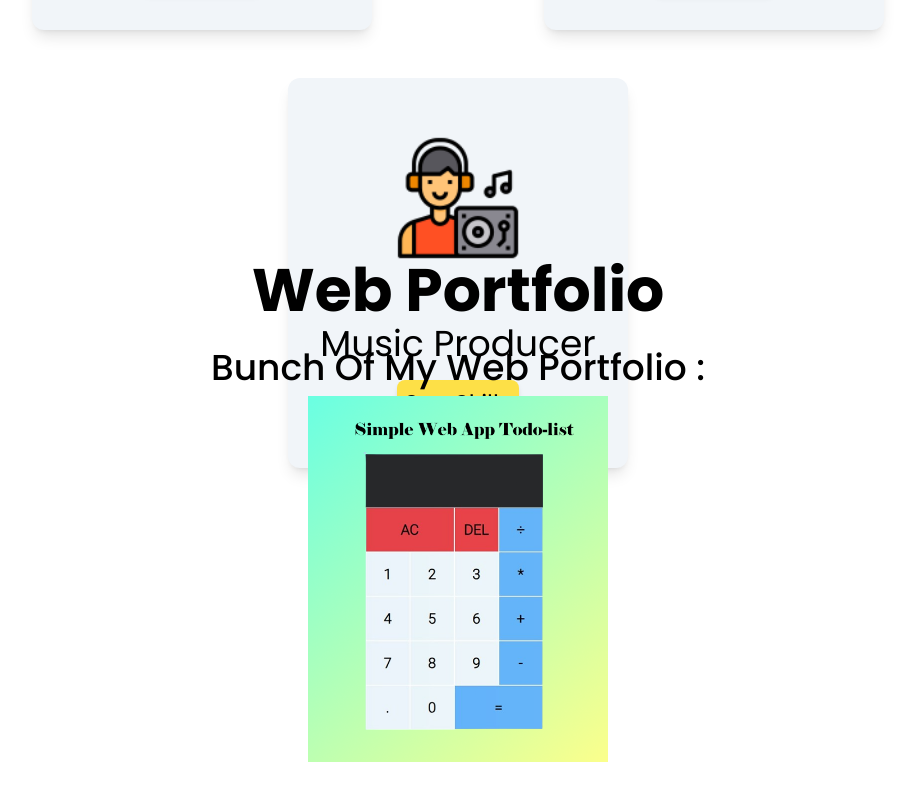
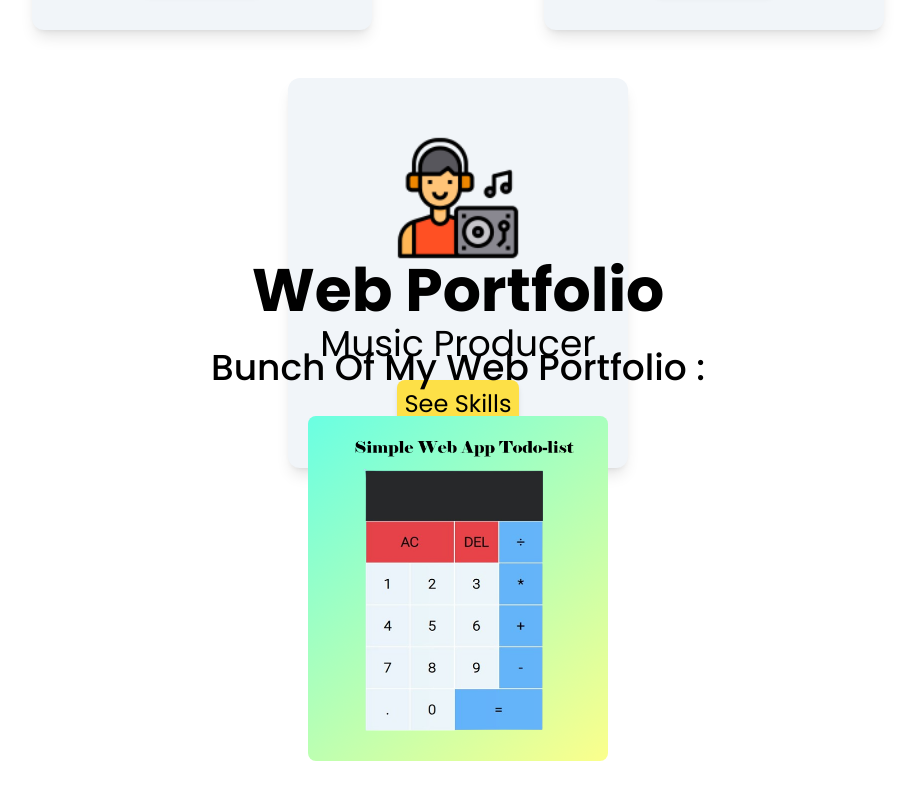
Before and after one commit to Saroyann/web-portfolio, a React (Vite) app: page / in a window 1280 px wide. Shown: the part 2596-3396 px from the top of the page, without its empty margins (182-1097 px from the left). Built offline with nearby package versions, Linux system fonts and the light colour scheme.

Commit message:
initial commit

```diff
--- a/src/pages/Portfolio.jsx
+++ b/src/pages/Portfolio.jsx
@@ -8,8 +8,8 @@ const Portfolio = () => {
             <h2 className='text-center text-2xl md:text-4xl font-medium my-2'>Bunch Of My Web Portfolio :</h2>
 
             <div className='mx-auto w-fit'>
-                <div className='w-[300px] h-[200px] bg-slate-200 rounded-lg'>
-                    <img src={calc} alt="" />
+                <div className='pt-5'>
+                    <img className='w-[300px] h-[345px] rounded-lg' src={calc} />
                 </div>
             </div>
         </section>
```
